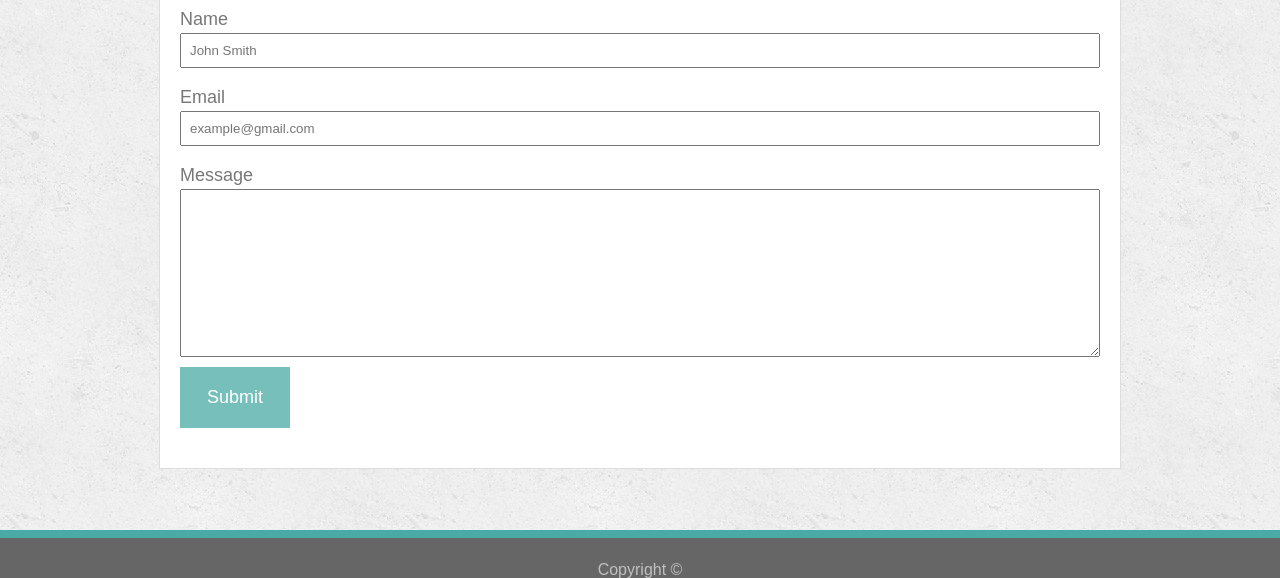
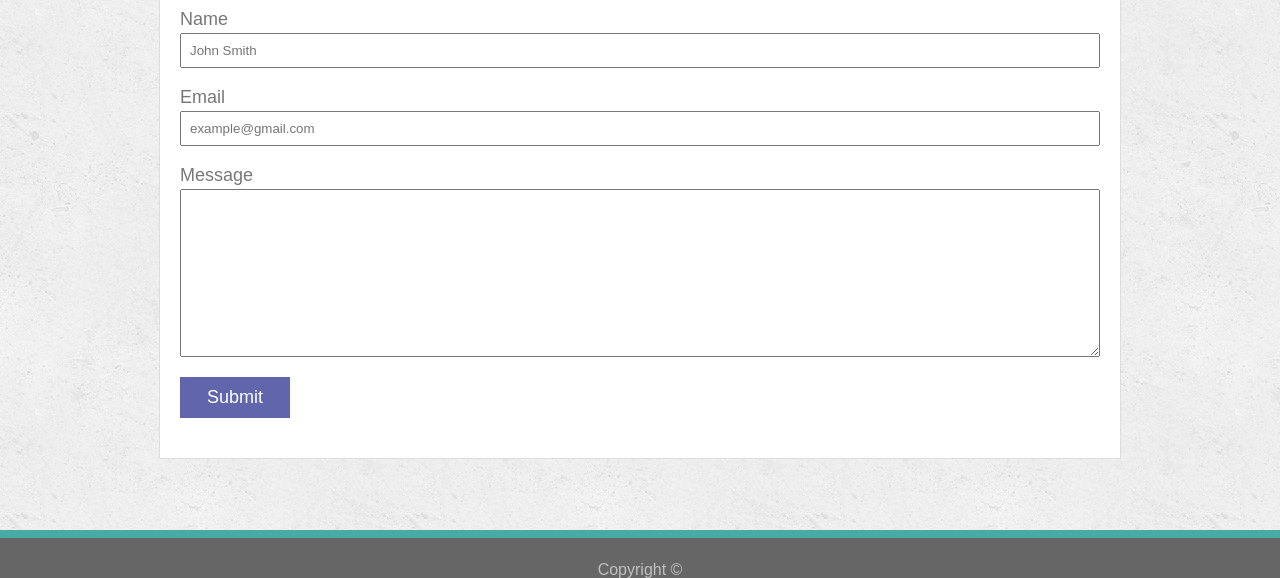
Before and after one commit to wbrink/old-portfolio, a plain HTML site: page contact.html in a window 1280 px wide. In both pictures the pointer is over the input "Submit". Shown: the part 222-800 px from the top of the page. Drawn offline with Linux system fonts and the light colour scheme.

Commit message:
removed increased size of submit in contacts page

```diff
--- a/assets/css/style.css
+++ b/assets/css/style.css
@@ -141,6 +141,7 @@ footer {
 
 }
 
+/* this is the project title  */
 .project-group h3 {
     margin: 0;
     padding: 16px 0;
@@ -219,12 +220,14 @@ textarea {
 /* adding button hover */
 input[type="submit"]:hover {
     cursor: pointer;
-    background-color: rgba(74, 170, 165, 0.75);
+    background-color: rgba(44, 51, 145, 0.75);
     box-sizing: content-box;
 
     /* increases the top by 20 and adds 10 margin and adds 10 to the
     not moving the text */
     /* padding before was 10 */
-    margin-top: 10px;
-    padding: 20px 0px;
+
+    /* decided against increasing size of the submit button */
+    /* margin-top: 10px;
+    padding: 20px 0px; */
 }
```
